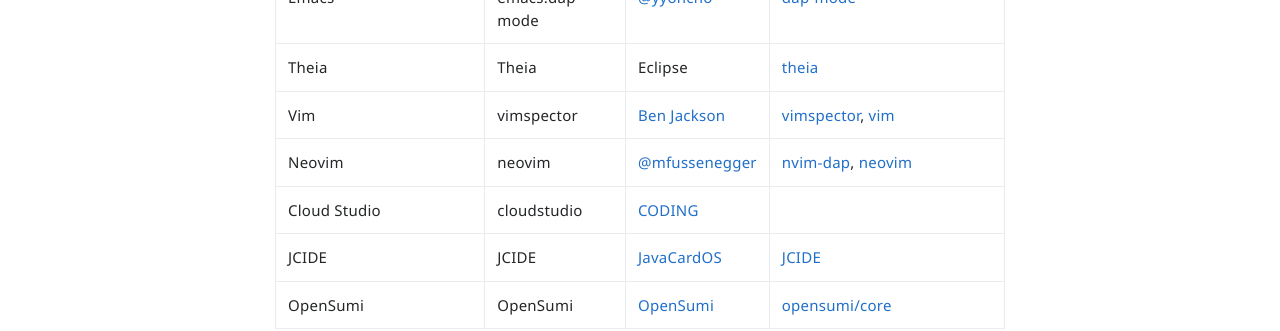
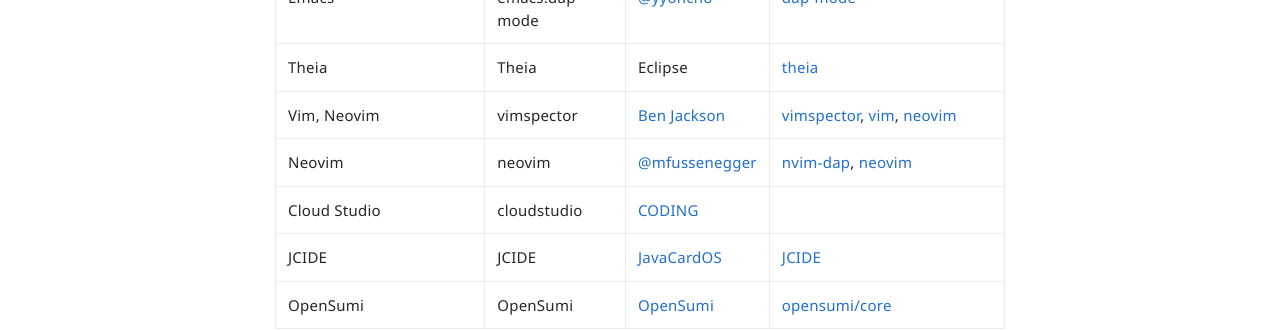
Before and after one commit to microsoft/debug-adapter-protocol, a Jekyll site: the page built from _implementors/tools.md, in a window 1280 px wide and 900 px high, scrolled down 327 px. Shown: the part 248-579 px from the top of the window. Built offline with Jekyll 4.4.1, drawn with Linux system fonts in a browser that asks for light colours; nearby versions of some CDN libraries; comment, search, counter and statistics services are not loaded.

Commit message:
Document neovim support by the vimspector implementor
At the time that vimspector was added to the implementors list, it only
supported the vim editor.  It now also supports the neovim vim fork as
documented at: https://github.com/puremourning/vimspector#dependencies

```diff
--- a/_implementors/tools.md
+++ b/_implementors/tools.md
@@ -16,7 +16,7 @@
 | Eclipse IDE (LSP4E connector) | lsp4e.debug  | Eclipse    | [Eclipse community](https://projects.eclipse.org/projects/technology.lsp4e/who), [Eclipse LSP4E](https://projects.eclipse.org/projects/technology.lsp4e)
 | Emacs                         | emacs.dap-mode | [@yyoncho](https://github.com/yyoncho) | [dap-mode](https://github.com/yyoncho/dap-mode)
 | Theia                         | Theia        | Eclipse    | [theia](https://github.com/theia-ide/theia/)
-| Vim                           | vimspector   | [Ben Jackson](https://github.com/puremourning) | [vimspector](https://github.com/puremourning/vimspector), [vim](https://github.com/vim/vim)
+| Vim, Neovim                   | vimspector   | [Ben Jackson](https://github.com/puremourning) | [vimspector](https://github.com/puremourning/vimspector), [vim](https://github.com/vim/vim), [neovim](https://github.com/neovim/neovim)
 | Neovim                        | neovim       | [@mfussenegger](https://github.com/mfussenegger) | [nvim-dap](https://github.com/mfussenegger/nvim-dap), [neovim](https://github.com/neovim/neovim)
 | Cloud Studio                  | cloudstudio  | [CODING](https://studio.dev.tencent.com/)
 | JCIDE                         | JCIDE        | [JavaCardOS](https://www.javacardos.com/)   | [JCIDE](https://www.javacardos.com/tools)
```
